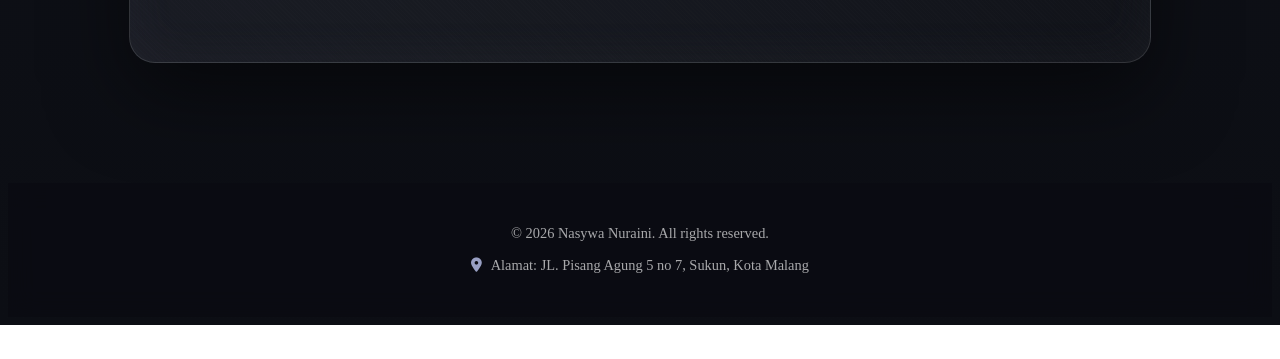
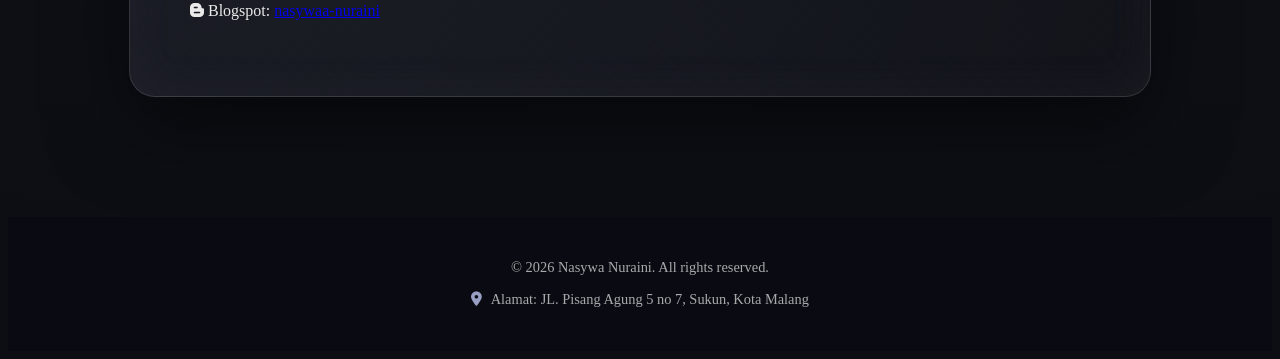
Before and after one commit to nasywaanr/portofolio-nasywa, a plain HTML site: page index.html in a window 1280 px wide. Shown: the part 5787-6146 px from the top of the page. Before the commit the page ends 6112 px from the top, so only its background shows below. Drawn offline with nearby package versions, Linux system fonts and the light colour scheme.

Commit message:
Update project

```diff
--- a/index.html
+++ b/index.html
@@ -256,6 +256,14 @@ Portofolio Nasywa Nuraini
         <i class="fab fa-linkedin"></i>
         LinkedIn: <a href="https://www.linkedin.com/in/nasywaa-nuraini-011480289" target="_blank">nasywaa-nuraini</a>
     </p>
+    <p>
+    <i class="fab fa-blogger-b"></i>
+    Blogspot:
+    <a href="https://www.blogger.com/profile/06713806799975979858" target="_blank">
+        nasywaa-nuraini
+    </a>
+</p>
+
 </section>
 
     <footer class="animate__animated animate__fadeIn">
```
